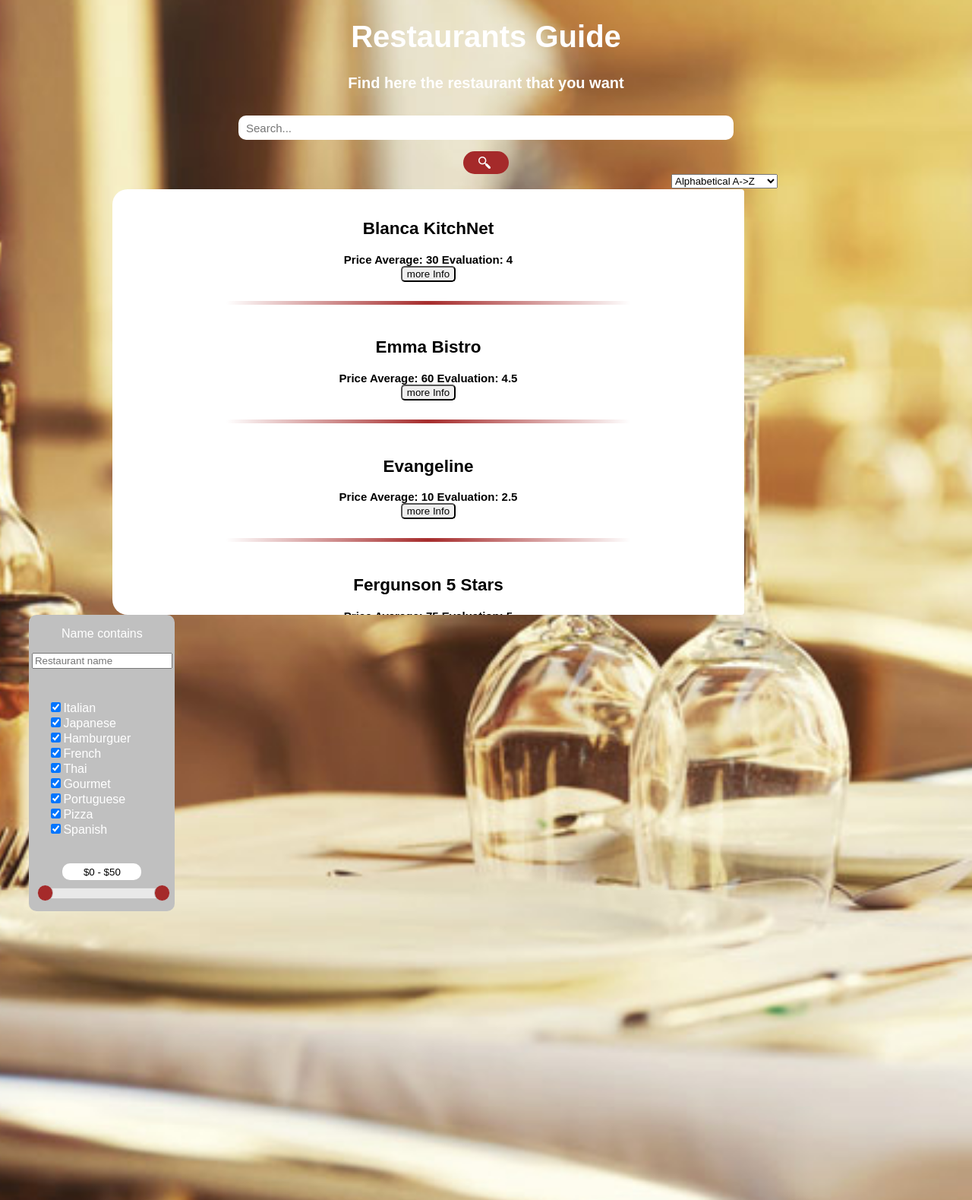
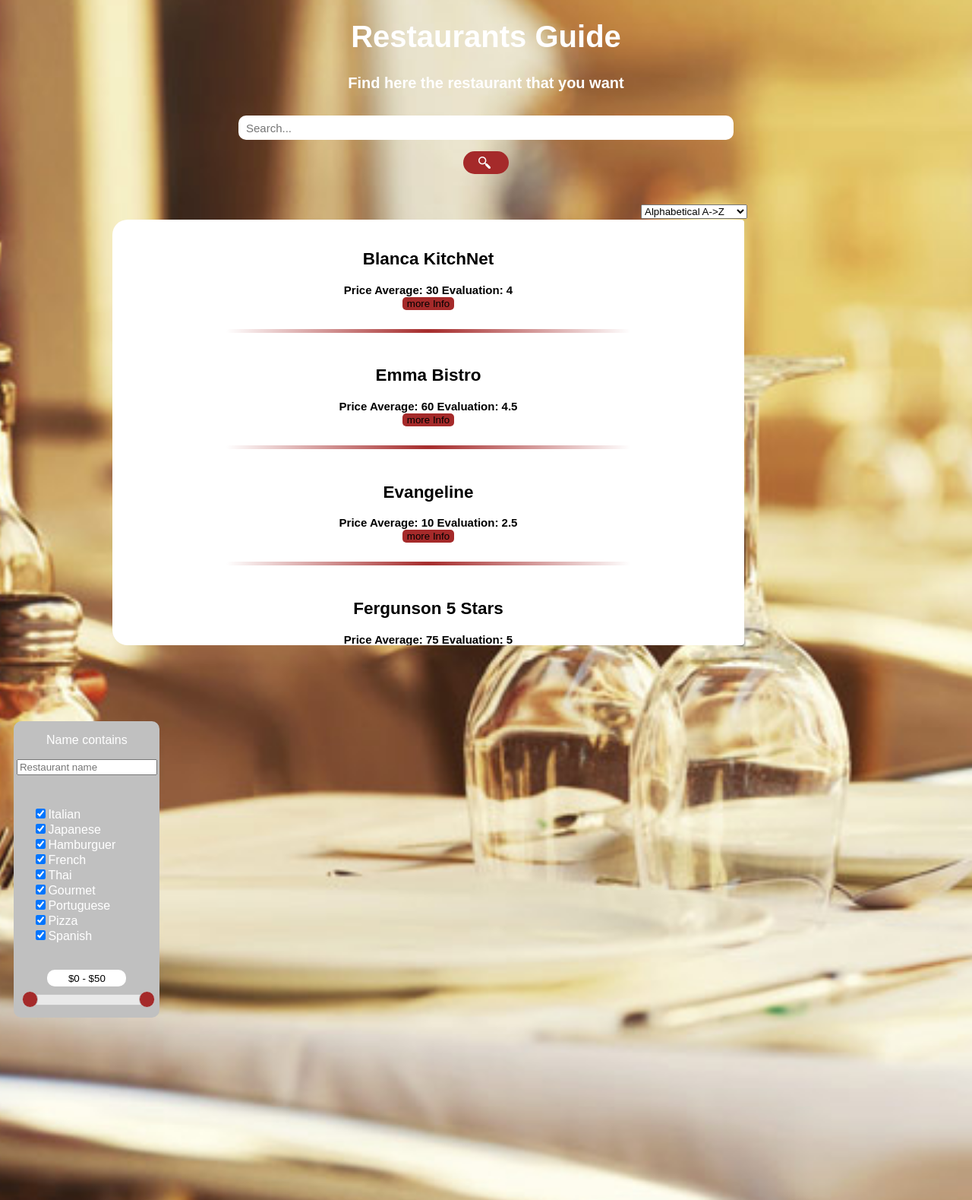
Before and after one commit to saracouto1318/LTW, a PHP site: page /searchRestaurants.php in a window 1280 px wide. Shown: the part 112-1691 px from the top of the page at 76% size. Run offline with PHP 8.4, Linux system fonts and the light colour scheme; a user stored in the database is signed in; data comes from the database, SQL or seed files in the repository; some libraries are stand-ins or nearby versions.

Commit message:
search css done

```diff
--- a/css/Style.css
+++ b/css/Style.css
@@ -64,6 +64,8 @@ input[type="submit"]{
 	max-height: 60px;
 	border-radius: 5px;
 	max-width: 80px;
+	background-color: #A52A2A;
+    border: none;
 }
 
 #init input[type="radio"]{
@@ -421,6 +423,12 @@ footer p {
 #restaurantsResult{
 	height: 700px;
 	width: 100%;
+	margin-top: 40px;
+}
+
+#order{
+	margin-right: 40px;
+	margin-bottom: 20px;
 }
 
 #restaurantsIndividuals{
@@ -531,7 +539,7 @@ footer p {
 	height: auto;
 	max-width: 200px;
 	min-height: 120px;
-	margin: auto;
+	margin: 100px -20px -20px -20px;
 	text-align: center;
 	position: relative;
 	display: block;
```
